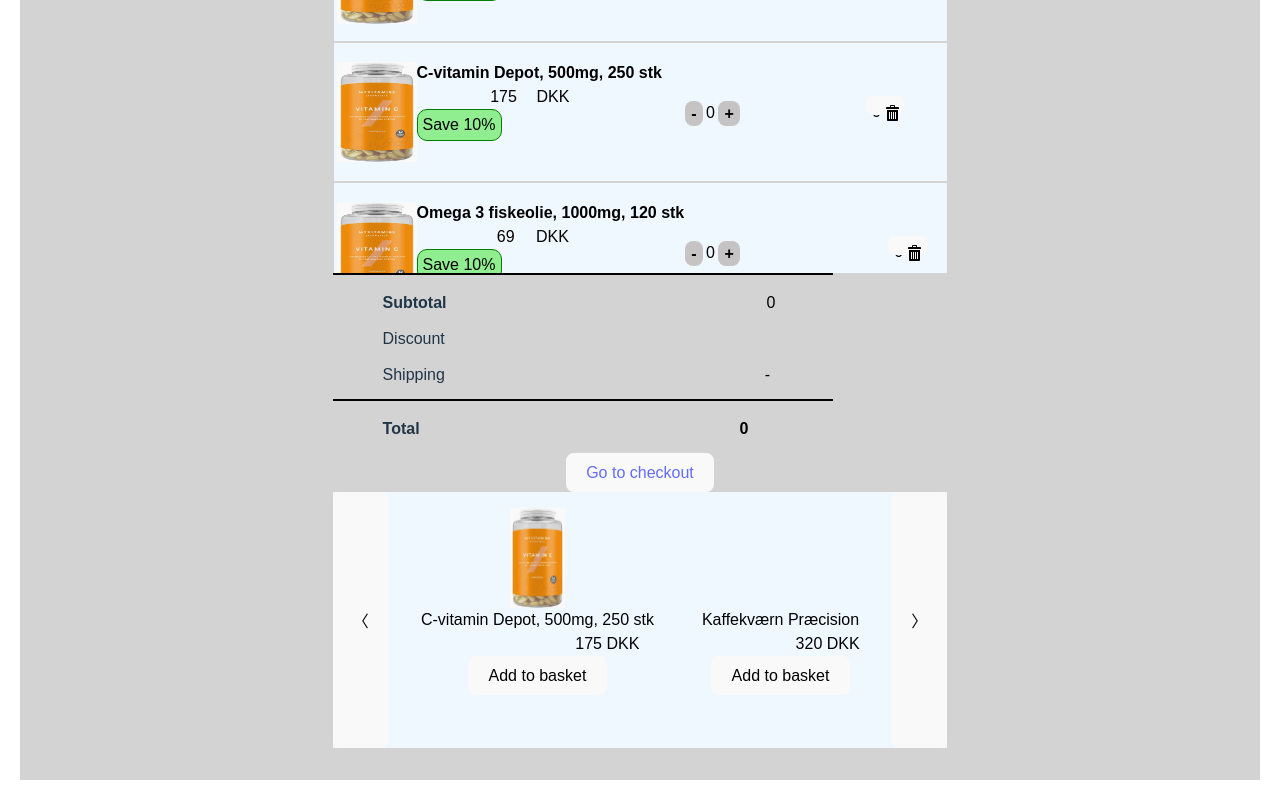
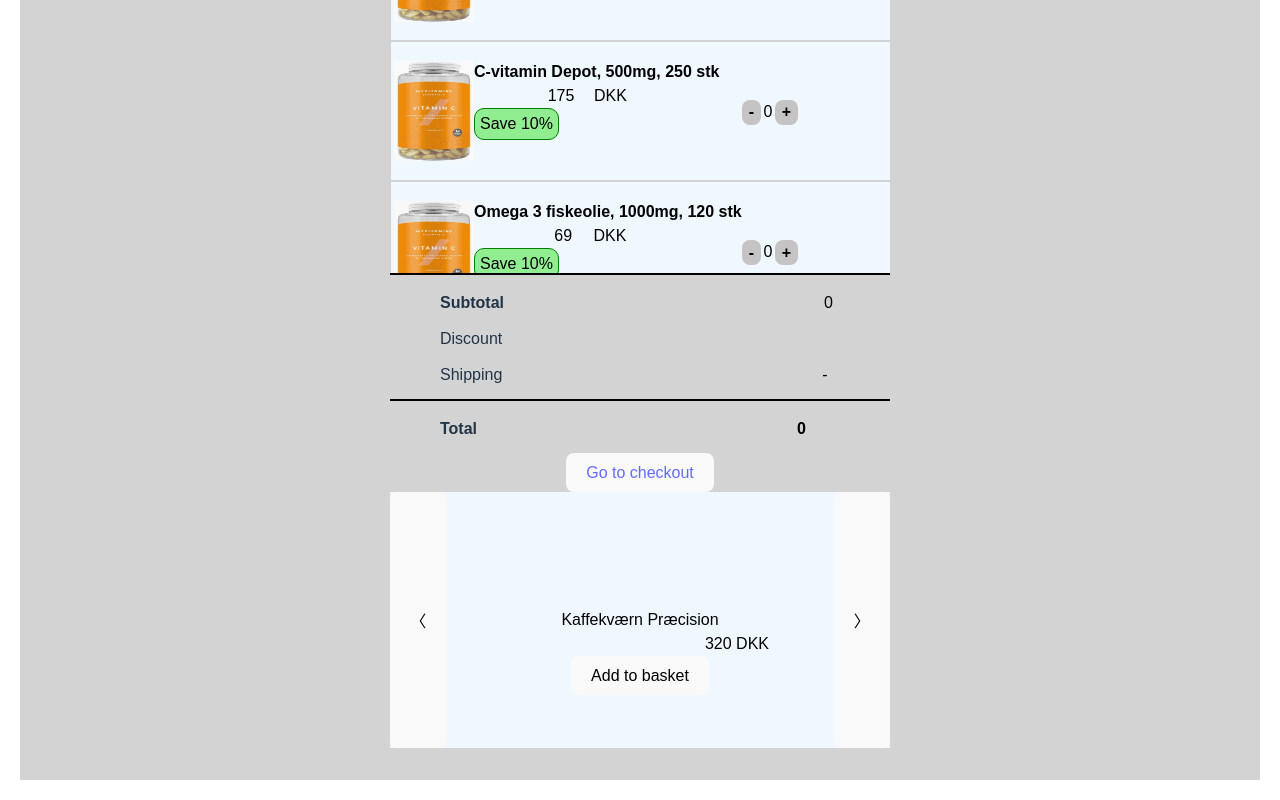
Before and after one commit to F2024-Frontend-Backend/Frontend, a React (Vite) app: page / in a window 1280 px wide. Shown: the part 339-1139 px from the top of the page. Built offline with nearby package versions, Linux system fonts and the light colour scheme; grey boxes are pictures that could not be loaded.

Commit message:
refactor interfaces & add to basket

```diff
--- a/src/components/Basket/ShoppingBasket.tsx
+++ b/src/components/Basket/ShoppingBasket.tsx
@@ -8,35 +8,14 @@ import { useState, useEffect } from "react";
 
 import Rebate from "../ItemRebate/ItemRebate";
 
-import Carousel from "../Carousel/Carousel";
+import { ItemProps, ItemListProps } from "../../interfaces/interfaces";
 
 let totalPrice: number;
 let shoppingItems: number;
 shoppingItems = 4;
 
 
-interface Props {
-  id: string;
-  name: string;
-  price: number;
-  currency: string;
-  rebateQuantity: number;
-  rebatePercent: number;
-  imageUrl?: string;
-  count: number;
-  upsellProductId: string;
-}
-
-interface itemProps {
-  basketItems: never[];
-  setBasketItems: (value: never[]) => void;
-  itemCounts: { [key: string]: number };
-  onItemCountChange: (itemId: string, newCount: number) => void;
-}
-
-
-
-const ItemsList: React.FC<itemProps> = ({
+const ItemsList: React.FC<ItemListProps> = ({
   basketItems,
   setBasketItems,
   onItemCountChange,
@@ -45,11 +24,11 @@ const ItemsList: React.FC<itemProps> = ({
 
    const handleDelete = (itemId: string) => {
     console.log("Delete is clicked!");
-    const newItems = basketItems.filter((item:Props) => item.id !== itemId)
+    const newItems: ItemProps[] = basketItems.filter((item:ItemProps) => item.id !== itemId)
     setBasketItems(newItems)
   };
 
-   const Item: React.FC<Props & itemProps> = ({
+   const Item: React.FC<ItemProps & ItemListProps> = ({
     id,
     name,
     price,
@@ -99,7 +78,7 @@ const ItemsList: React.FC<itemProps> = ({
     );
   };
 
-  const subtotal = basketItems.reduce((total, item:Props) => {
+  const subtotal = basketItems.reduce((total, item:ItemProps) => {
     const itemCount = itemCounts[item.id] || 0;
     return total + itemCount * item.price;
   }, 0);
@@ -108,7 +87,7 @@ const ItemsList: React.FC<itemProps> = ({
       <div className="basket-container">
         <BaskedLabels />
         {
-          basketItems.map((item:Props) => (
+          basketItems.map((item:ItemProps) => (
             <div key={item.id}>
               <Item
                 id={item.id}
--- a/src/components/Carousel/Carousel.tsx
+++ b/src/components/Carousel/Carousel.tsx
@@ -3,22 +3,16 @@ import { useState } from "react";
 import CarouselItem from "./CarouselItem";
 import "./Carousel.css";
 
+import {ItemProps, CarouselItemProps} from "../../interfaces/interfaces";
+
 interface CarouselProps {
-    itemList: never[];
-  }
-
-interface CarouselItemProps {
-    carouselID: number;
-    id: string;
-    name: string;
-    price: number;
-    currency: string;
-    imageUrl?: string;
-    currentCarrousel: number[];
+    itemList: ItemProps[];
+    addToBasket: (id : string) => void;
   }
 
   const Carousel: React.FC<CarouselProps> = ({
     itemList,
+    addToBasket,
   }) => {
 
     let carouselID = 0;
@@ -48,16 +42,17 @@ interface CarouselItemProps {
         <div className="carouselSection">
           <button onClick={goBack}>〈</button>
 
-          {itemList.map((item:CarouselItemProps)=>(
+          {itemList.map((item:ItemProps)=>(
              <div className={currentCarrousel.includes(carouselID) ? "carouselItem" : "inactive carouselItem"} key={carouselID++}>
              <CarouselItem
-               carouselID={carouselID}
+               carouselID={item.id}
                id={item.id}
                name={item.name}
                price={item.price}
                currency={item.currency}
                imageUrl={item.imageUrl}
                currentCarrousel={currentCarrousel}
+               addToBasket={addToBasket}
              />
            </div>
           ))}
--- a/src/components/Carousel/CarouselItem.tsx
+++ b/src/components/Carousel/CarouselItem.tsx
@@ -2,15 +2,7 @@ import { useState } from "react";
 
 import "./CarouselItem.css"
 
-interface CarouselItemProps {
-    carouselID: number;
-    id: string;
-    name: string;
-    price: number;
-    currency: string;
-    imageUrl?: string;
-    currentCarrousel: number[];
-  }
+import { CarouselItemProps } from "../../interfaces/interfaces";
 
   const CarouselItem: React.FC<CarouselItemProps> = ({
     carouselID,
@@ -20,7 +12,13 @@ interface CarouselItemProps {
     currency,
     imageUrl,
     currentCarrousel,
+    addToBasket,
   }) => {
+
+    const handleClick = () => {
+      addToBasket(id)
+    }
+
     return(
         <>
             <div className="imageContainer">
@@ -28,7 +26,7 @@ interface CarouselItemProps {
             </div>
             <span className="title">{name}</span>
             <span className="price">{price} {currency}</span>
-            <button>Add to basket</button>
+            <button onClick={handleClick}>Add to basket</button>
         </>
     )
   }
--- /dev/null
+++ b/src/interfaces/interfaces.tsx
@@ -0,0 +1,32 @@
+interface ItemProps {
+    id: string;
+    name: string;
+    price: number;
+    currency: string;
+    rebateQuantity: number;
+    rebatePercent: number;
+    imageUrl?: string;
+    count: number;
+    upsellProductId: string;
+  }
+
+  interface ItemListProps {
+    basketItems: ItemProps[];
+    setBasketItems: (value: ItemProps[]) => void;
+    itemCounts: { [key: string]: number };
+    onItemCountChange: (itemId: string, newCount: number) => void;
+  }
+
+
+  interface CarouselItemProps {
+    carouselID: string;
+    id: string;
+    name: string;
+    price: number;
+    currency: string;
+    imageUrl?: string;
+    currentCarrousel: number[];
+    addToBasket: (id : string) => void;
+  }
+
+  export type {ItemProps, ItemListProps, CarouselItemProps}
--- a/src/pages/Basket.tsx
+++ b/src/pages/Basket.tsx
@@ -4,18 +4,9 @@ import jsonData from "../data.json";
 import { Link } from "react-router-dom";
 
 import Carousel from "../components/Carousel/Carousel";
+import {ItemProps} from "../interfaces/interfaces"
 
-interface Props {
-  id: string;
-  name: string;
-  price: number;
-  currency: string;
-  rebateQuantity: number;
-  rebatePercent: number;
-  imageUrl?: string;
-  count: number;
-  upsellProductId: string;
-}
+
 
 // Fetch Items from file
 const getItems = async (filePath: RequestInfo, fileType: String) => {
@@ -42,9 +33,9 @@ const Basket = () => {
     setItemCount((prev) => ({ ...prev, [itemId]: newCount }));
   };
 
-  const [allItems, setAllItems] = useState([])
-  const [basketItems, setBasketItems] = useState([])
-  const [carouselItems, setCarouselItems] = useState([])
+  const [allItems, setAllItems] = useState<ItemProps[]>([])
+  const [basketItems, setBasketItems] = useState<ItemProps[]>([])
+  const [carouselItems, setCarouselItems] = useState<ItemProps[]>([])
 
   useEffect(() => {
     fetchItems();
@@ -65,33 +56,37 @@ const Basket = () => {
 
    const generateCarouselItems = (allItems: any, basketItems: any) => {
     let newCarousel: any = [];
+    let upsellIds :string[] = [];
+    let basketIds :string[] = [];
 
-    console.log("basket" + basketItems)
+    basketItems.map((item: ItemProps) => {
+      basketIds.push(item.id)
 
-    console.log("all" + allItems)
-    console.log("in all: " + allItems[0])
-
-    let upsellIds :string[] = [];
-
-    basketItems.map((item: Props) => {
       if (item.upsellProductId != null) {
-        const upsellId = item.upsellProductId;
-
-        upsellIds.push(upsellId)
+        upsellIds.push(item.upsellProductId)
       }
     })
 
-    allItems.map((item: Props) => {
-      if (upsellIds.includes(item.id)) {
+    allItems.map((item: ItemProps) => {
+      if (upsellIds.includes(item.id) && !basketIds.includes(item.id)) {
+
         newCarousel.push(item);
       }
     })
-    console.log("new: " + newCarousel)
     setCarouselItems(newCarousel)
 
-    console.log("upsell: " + upsellIds)
-    console.log("new :" + newCarousel)
+ }
 
+ const addToBasket = (id: string) => {
+    allItems.forEach((item:ItemProps) => {
+      if (item.id === id) {
+        const newBasket: ItemProps[] = basketItems
+        newBasket.push(item)
+
+        setBasketItems(newBasket)
+        generateCarouselItems(allItems, basketItems)
+      }
+    })
  }
 
   return (
@@ -107,7 +102,7 @@ const Basket = () => {
         <Link to={`/checkout`}>Go to checkout </Link>
       </button>
 
-      <Carousel itemList={carouselItems}></Carousel>
+      <Carousel itemList={carouselItems} addToBasket={addToBasket}></Carousel>
     </>
   );
 };
```
